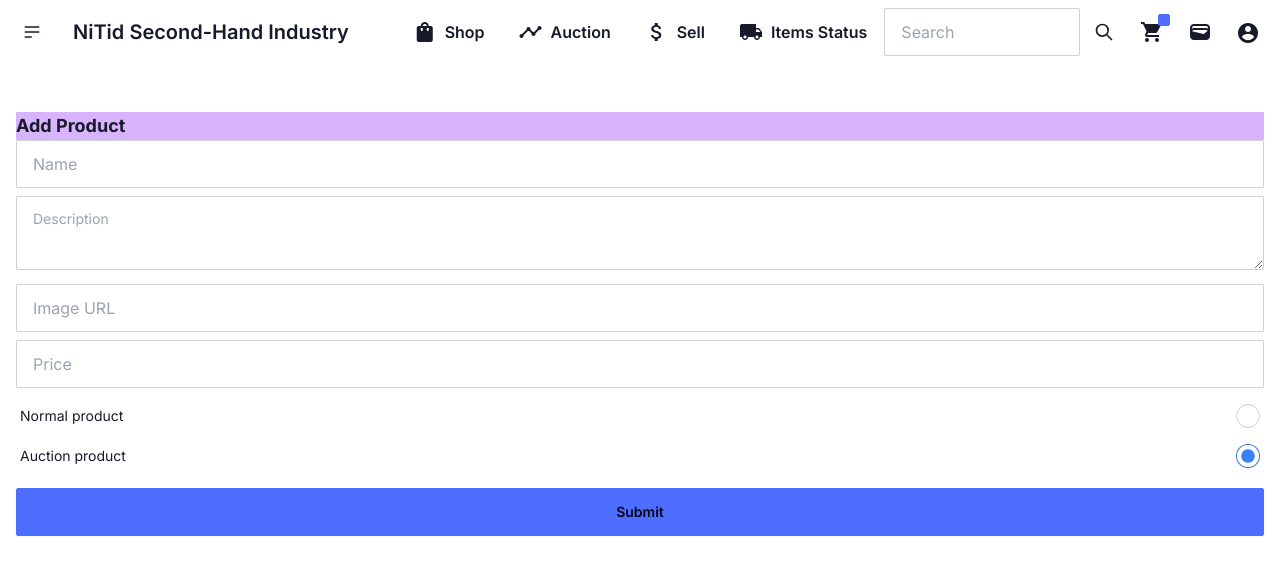
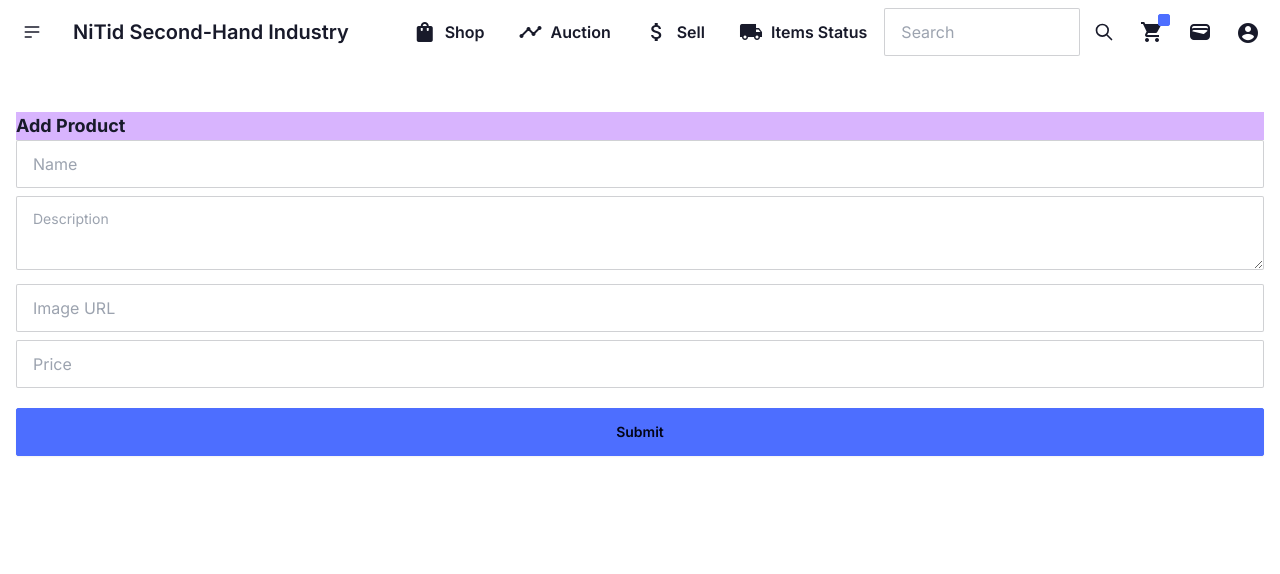
Before and after one commit to FrozeNxSouL/SE-Project, a Next.js app: page /add-product in a window 1280 px wide. Shown: the top 574 px of the page. Built offline with nearby package versions, Linux system fonts and the light colour scheme.

Commit message:
updateandmerge

```diff
--- a/src/app/add-product/page.tsx
+++ b/src/app/add-product/page.tsx
@@ -35,28 +35,6 @@ function AddProductPage() {
           type="number"
           className="input-bordered input mb-2 w-full"
         />
-        <div className="form-control">
-          <label className="label cursor-pointer">
-            <span className="label-text">Normal product</span>
-            <input
-              type="radio"
-              name="radio-10"
-              className="radio checked:bg-red-500"
-              checked
-            />
-          </label>
-        </div>
-        <div className="form-control">
-          <label className="label cursor-pointer">
-            <span className="label-text">Auction product</span>
-            <input
-              type="radio"
-              name="radio-10"
-              className="radio checked:bg-blue-500"
-              checked
-            />
-          </label>
-        </div>
         <button
           className="btn btn-primary btn-block mt-3 min-w-[300px]"
           type="submit"
```
